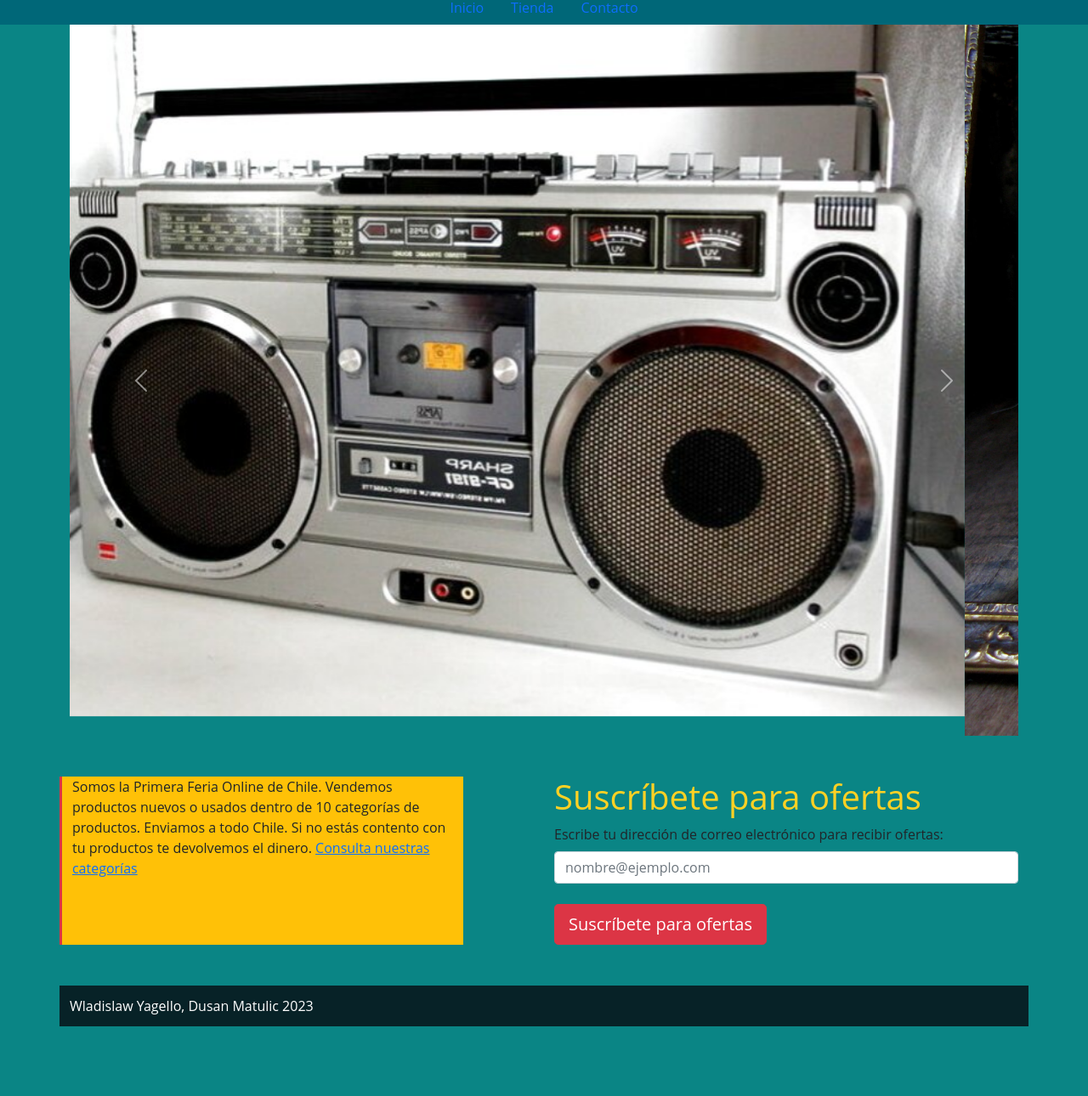
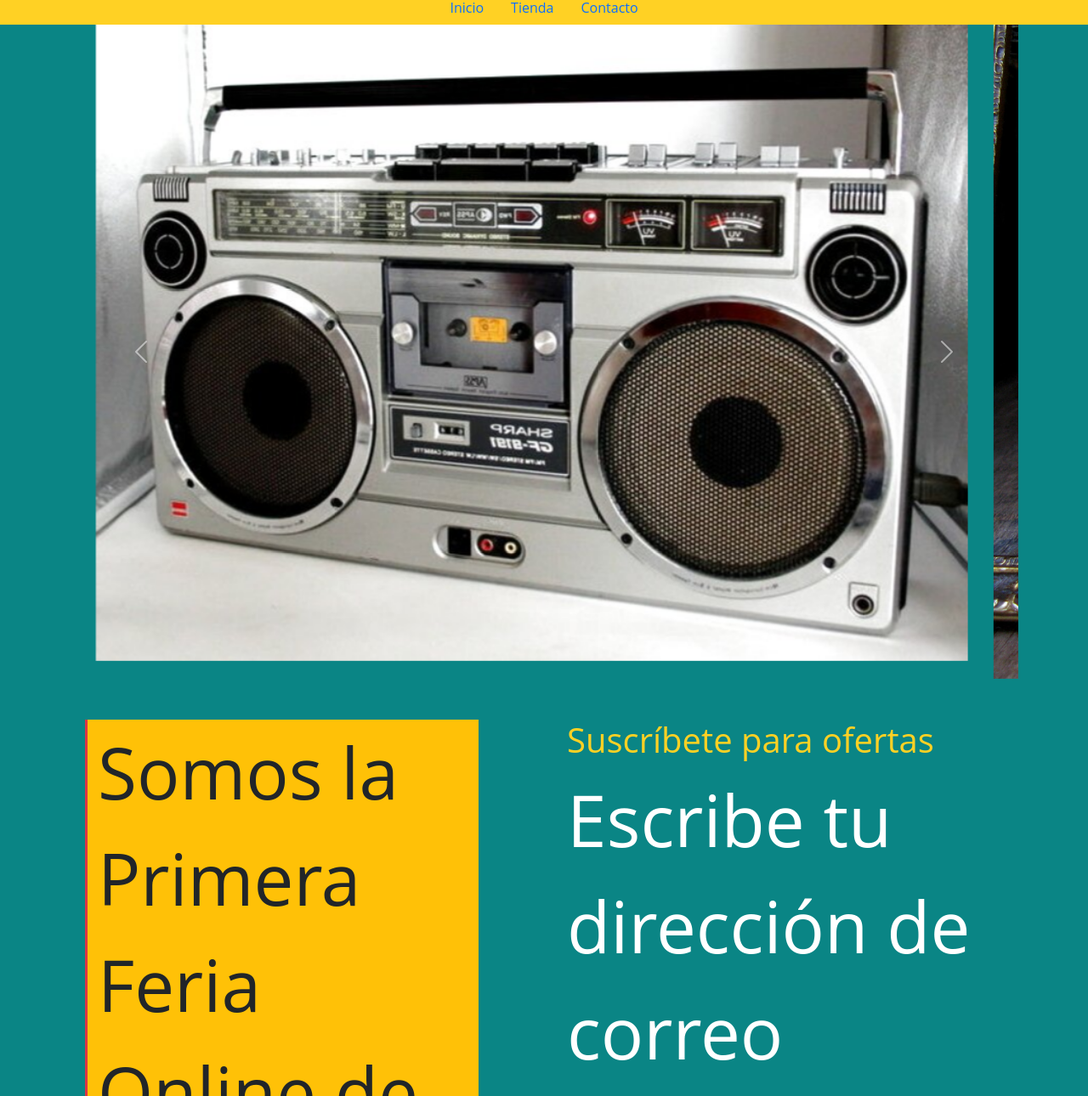
Before and after one commit to wladi2023/mod2sprint, a plain HTML site: page index.html in a window 1280 px wide. Shown: the part 67-1357 px from the top of the page at 85% size. Before the commit the page ends 1323 px from the top, so only its background shows below. Drawn offline with Linux system fonts and the light colour scheme.

Commit message:
Update style.css

```diff
--- a/css/style.css
+++ b/css/style.css
@@ -4,10 +4,10 @@ body {
 }
 
 header .nav {
-    background: #006778;color: white;
+    background: #ffd124;color: white;
 }
 
-header .logo h2, header .logo p{
+/*header .logo h2, header .logo p{
     font-size: 16 px;
     display: inline-block;
 }
@@ -20,8 +20,8 @@ header .logo svg{
 }
 header .logo o{
     color: yellowgreen;
-}
-
+}*/
+div {font-size: 4ch; color: white; padding-left: 30px;}
 h1{
     color: #ffd124;
 }
@@ -29,4 +29,4 @@ h2 { color: white; margin-top: 25px;}
 form ul li{
     text-decoration: none;
 }
-footer div {background-color: #072227;color: white; padding: 12px;text-align: center;}
+footer div {background-color: #072227;color: white; padding: 25px;text-align: center;}
```
